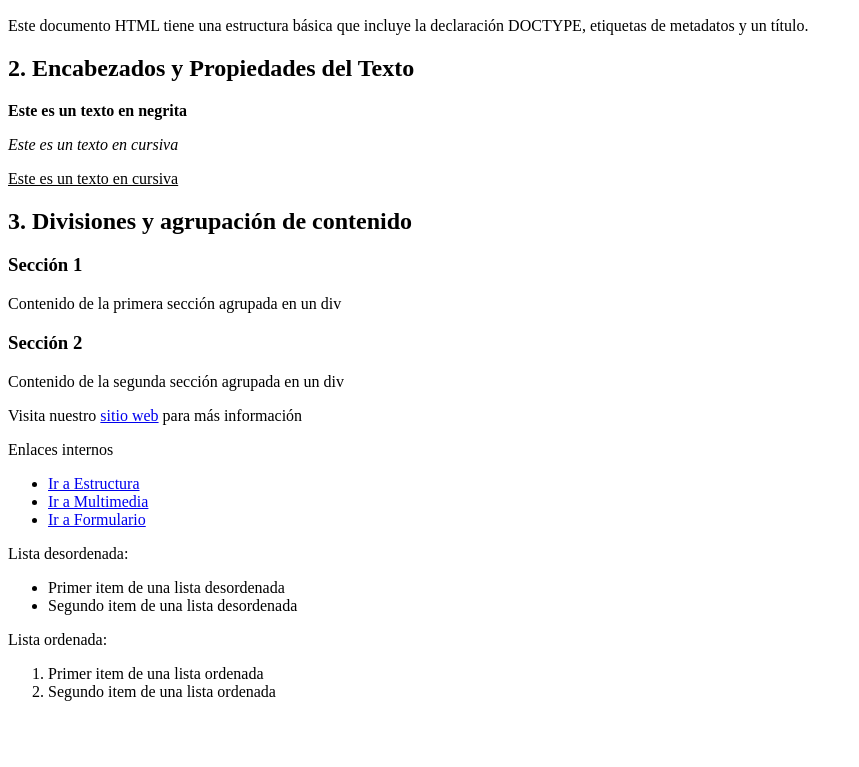
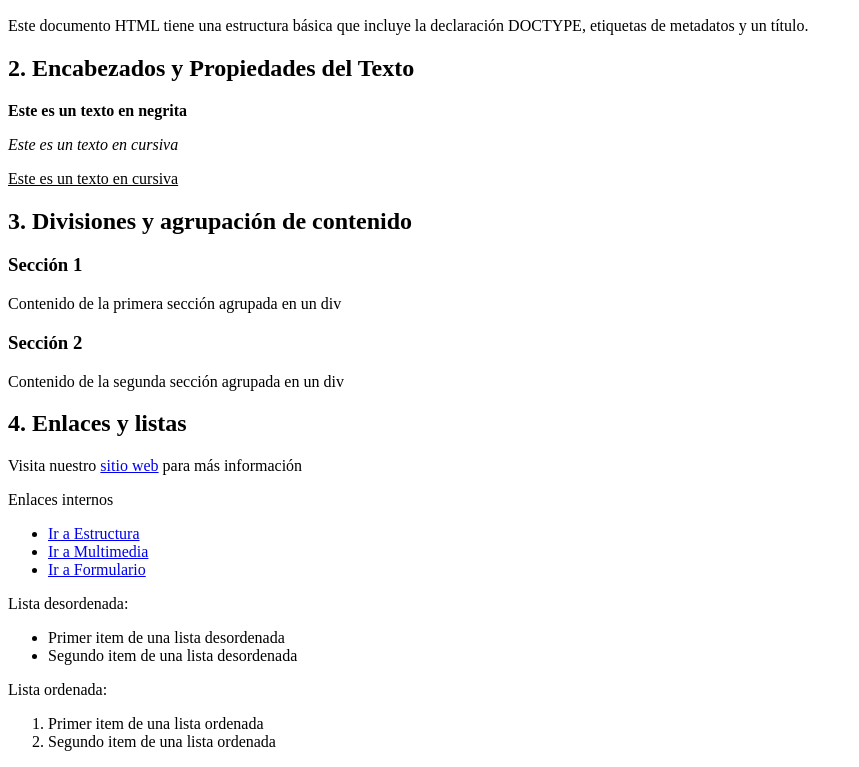
Before and after one commit to jpbiondo/trabajo-practico-html, a plain HTML site: page index.html in a window 1280 px wide. Shown: the part 110-877 px from the top of the page, without its empty margins (0-859 px from the left). Before the commit the page ends 827 px from the top, so only its background shows below. Drawn offline with Linux system fonts and the light colour scheme.

Commit message:
Formatear enlaces y listas en secciones

```diff
--- a/index.html
+++ b/index.html
@@ -41,6 +41,9 @@
             </p>
         </div>
     </section>
+
+    <section>
+        <h2>4. Enlaces y listas</h2>
         <p>
             Visita nuestro
             <a href="https://www.google.com/">sitio web</a>
@@ -63,5 +66,6 @@
             <li>Primer item de una lista ordenada</li>
             <li>Segundo item de una lista ordenada</li>
         </ol>
+    </section>
 </body>
 </html>
```
Lines whose indentation alone changed are shown as unchanged.
